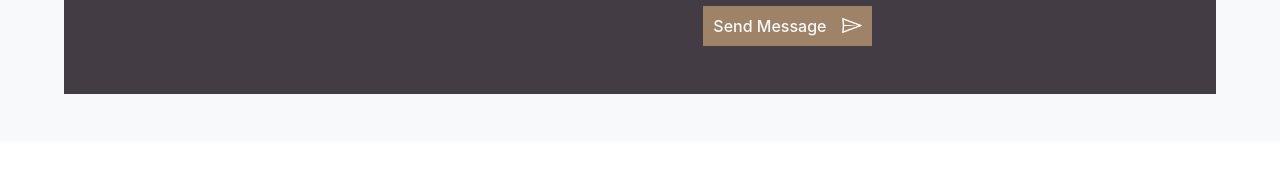
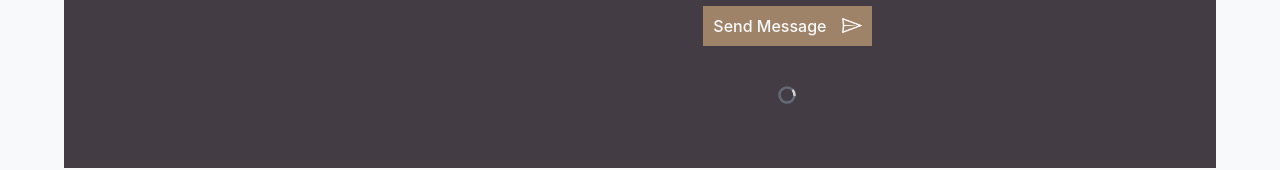
Before and after one commit to CaduRoriz/CVLucasAlves, a Next.js app in the folder cv-lucas/: page / in a window 1280 px wide. Shown: the part 4066-4236 px from the top of the page. Before the commit the page ends 4208 px from the top, so only its background shows below. Built offline with nearby package versions, Linux system fonts and the light colour scheme.

Commit message:
adicionado a animacao do envio de email

```diff
--- a/cv-lucas/package.json
+++ b/cv-lucas/package.json
@@ -16,11 +16,13 @@
     "@mui/material": "^5.8.1",
     "axios": "^0.27.2",
     "clsx": "^1.1.1",
+    "lottie-web": "^5.9.4",
     "next": "^12.1.6",
     "nodemailer": "^6.7.5",
     "react": "18.1.0",
     "react-dom": "18.1.0",
     "react-hook-form": "^7.31.2",
+    "react-lottie": "^1.2.3",
     "saas": "^1.0.0",
     "sass": "^1.52.1",
     "yup": "^0.32.11"
@@ -29,6 +31,7 @@
     "@types/node": "17.0.33",
     "@types/react": "18.0.9",
     "@types/react-dom": "18.0.4",
+    "@types/react-lottie": "^1.2.6",
     "eslint": "8.15.0",
     "eslint-config-next": "12.1.6",
     "typescript": "4.6.4"
--- a/cv-lucas/src/components/Contact/index.tsx
+++ b/cv-lucas/src/components/Contact/index.tsx
@@ -1,12 +1,14 @@
 import { ButtonSubmit } from '../Button'
 import styles from './styles.module.scss'
-import React, { useRef } from 'react';
-
-
+import React, { useState } from 'react';
+import Lottie from 'react-lottie';
 import  {useForm}  from 'react-hook-form';
 
 import { yupResolver } from '@hookform/resolvers/yup';
 
+
+
+import * as animationData from './animation.json'
 
 import * as yup from "yup";
 
@@ -16,6 +18,7 @@ type Form = {
     message: string;
 }
 
+
 const schema = yup.object({
     name: yup.string().required(),
     email: yup.string().email().required(),
@@ -24,6 +27,19 @@ const schema = yup.object({
 
 
 export function Contact () {
+
+    const [loading, setLoading] = useState(false);
+    const [animationState, setAnimationState] = useState({isStopped: false, isPaused:false})
+
+
+    const defaultOptions = {
+        loop: true,
+        autoplay: true,
+        animationData: animationData,
+        rendererSettings: {
+          preserveAspectRatio: 'xMidYMid slice'
+        }
+      };
 
 
     const {register , handleSubmit, reset, formState: { errors } } = useForm<Form>({
@@ -127,7 +143,14 @@ export function Contact () {
 
                         </div>
                         <ButtonSubmit text={"Send Message"} url={"send.png"}/>
+
+                        <Lottie options={defaultOptions}
+                         height={50}
+                         width={50}
+                         isStopped={animationState.isStopped}
+                         isPaused={animationState.isPaused}/>
                     </form>
+
 
                 </div>
 
```
Also changed, not shown: cv-lucas/src/components/Contact/animation.json (added, +1 -0 lines), cv-lucas/src/components/Contact/styles.module.scss (line endings or trailing spaces), 2 other files (tests, documents, lock files or other folders).
